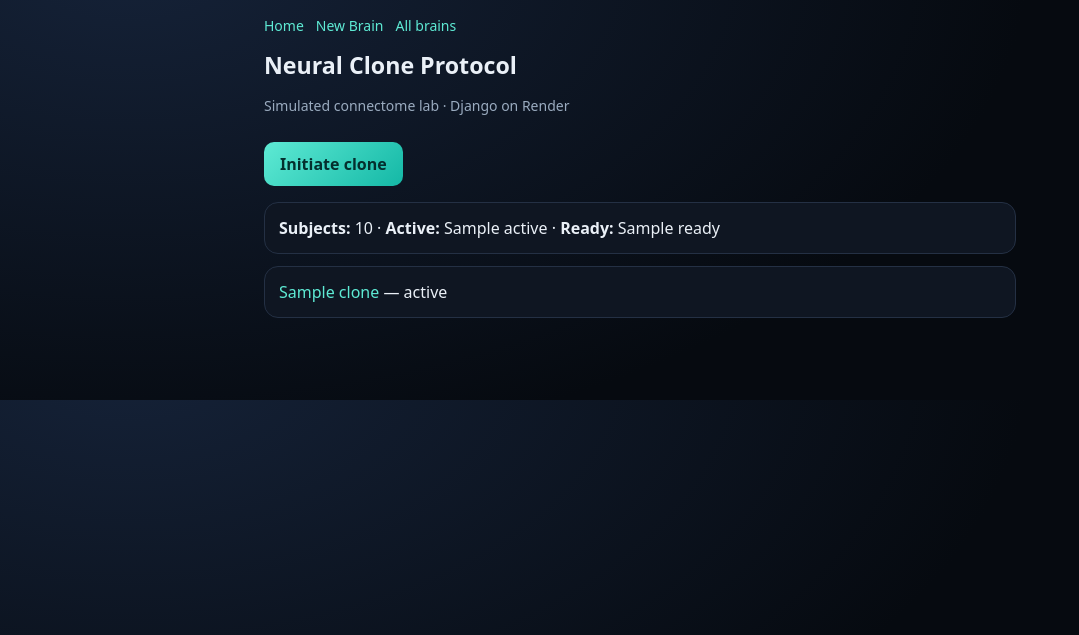
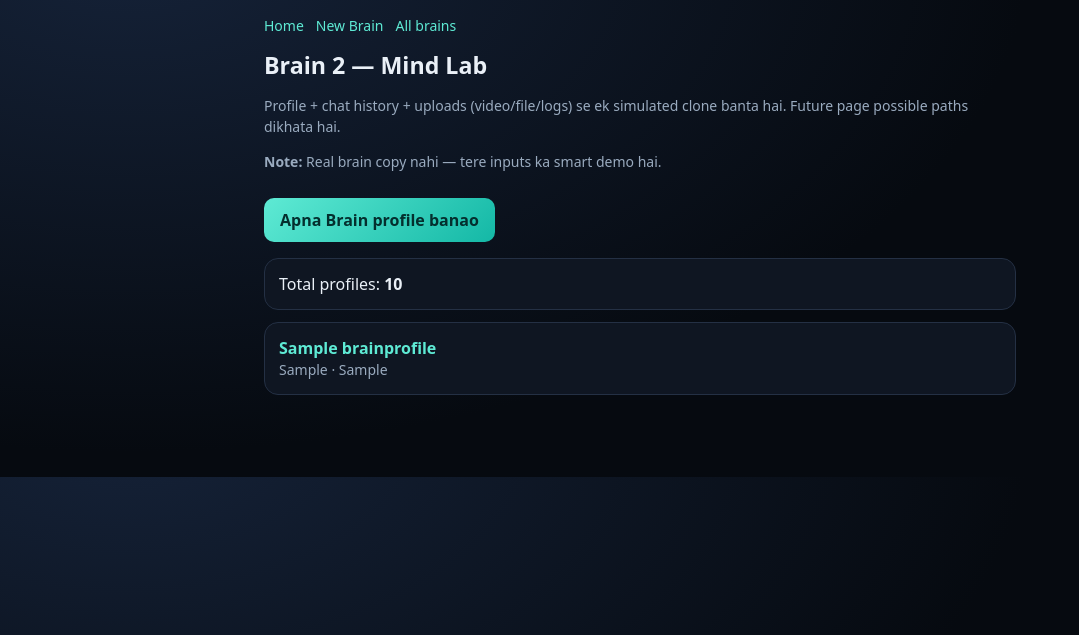
Before and after one commit to johnstark00000000-a11y/local-clone, a Django app: template clone/templates/clone/home.html in a window 1280 px wide. Shown: the top 635 px of the page, without its empty margins (0-1079 px from the left). Run offline with Django 5.2, Linux system fonts and the light colour scheme; tables that the repository leaves empty hold one stand-in row (values such as "Sample post"); the template is opened without the code that fills it: values that come from a table or form of the project are taken from there, most other values are stand-ins (such as "Sample title", 1, 10 or a date in 2020).

Commit message:
Brain2 clone/templates/clone/home.html

```diff
--- a/clone/templates/clone/home.html
+++ b/clone/templates/clone/home.html
@@ -1,10 +1,12 @@
 {% extends "clone/base.html" %}
 {% block content %}
-<h1>Neural Clone Protocol</h1>
-<p class="muted">Simulated connectome lab · Django on Render</p>
-<p><a class="btn" href="/initiate/">Initiate clone</a></p>
-<div class="card"><b>Subjects:</b> {{ stats.total }} · <b>Active:</b> {{ stats.active }} · <b>Ready:</b> {{ stats.ready }}</div>
-{% for c in clones %}
-<div class="card"><a href="/clone/{{ c.pk }}/">{{ c.subject_name }}</a> — {{ c.get_status_display }}</div>
-{% empty %}<p class="muted">No clones yet.</p>{% endfor %}
+<h1>Brain 2 — Mind Lab</h1>
+<p class="muted">Profile + chat history + uploads (video/file/logs) se ek simulated clone banta hai. Future page possible paths dikhata hai.</p>
+<p class="muted"><b>Note:</b> Real brain copy nahi — tere inputs ka smart demo hai.</p>
+<p><a class="btn" href="/create/">Apna Brain profile banao</a></p>
+<div class="card">Total profiles: <b>{{ total }}</b></div>
+{% for x in profiles %}
+<div class="card"><a href="/p/{{ x.id }}/"><b>{{ x.name }}</b></a>
+<div class="muted">{{ x.personality }} · {{ x.mood }}</div></div>
+{% endfor %}
 {% endblock %}
```
